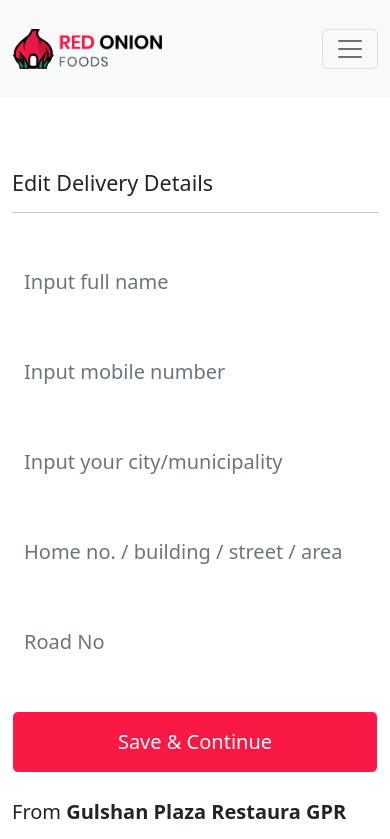
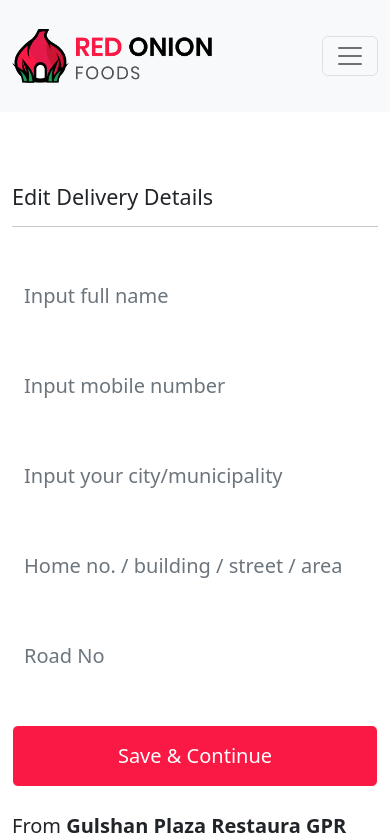
Before and after one commit to Humaiun-Manik/red-onion-client, a React (Create React App) app: page /cart in a window 390 px wide. Shown: the top 839 px of the page. Built offline with nearby package versions, Linux system fonts and the light colour scheme.

Commit message:
initialize firebase

```diff
--- a/package.json
+++ b/package.json
@@ -11,9 +11,11 @@
     "@testing-library/react": "^13.4.0",
     "@testing-library/user-event": "^13.5.0",
     "bootstrap": "^5.2.2",
+    "firebase": "^9.13.0",
     "react": "^18.2.0",
     "react-bootstrap": "^2.5.0",
     "react-dom": "^18.2.0",
+    "react-firebase-hooks": "^5.0.3",
     "react-router-dom": "^6.4.3",
     "react-scripts": "5.0.1",
     "web-vitals": "^2.1.4"
--- a/src/Pages/Login/SocialLogin/SocialLogin.js
+++ b/src/Pages/Login/SocialLogin/SocialLogin.js
@@ -2,20 +2,40 @@ import React from "react";
 import "./SocialLogin.css";
 import { FontAwesomeIcon } from "@fortawesome/react-fontawesome";
 import { faGooglePlusG, faGithub, faFacebook } from "@fortawesome/free-brands-svg-icons";
-// fab fa-facebook
+import auth from "../../../firebase.init";
+import { useSignInWithFacebook, useSignInWithGithub, useSignInWithGoogle } from "react-firebase-hooks/auth";
+import { useNavigate } from "react-router-dom";
+
 const SocialLogin = () => {
+  const [signInWithGoogle, googleUser, googleLoading, googleError] = useSignInWithGoogle(auth);
+  const [signInWithGithub, githubUser, githubLoading, githubError] = useSignInWithGithub(auth);
+  const [signInWithFacebook, facebookUser, facebookLoading, facebookError] = useSignInWithFacebook(auth);
+  const navigate = useNavigate();
+
+  let errorElement;
+  if (googleError) {
+    errorElement = <p className="text-danger">Error: {googleError.message} </p>;
+  }
+  if (googleLoading) {
+    return <p>Loading...</p>;
+  }
+  if (googleUser) {
+    return navigate("/");
+  }
+
   return (
     <div className="text-center social-container">
-      <button className="w-75 mb-4">
+      <button onClick={() => signInWithGoogle()} className="w-75 mb-4">
         <FontAwesomeIcon className="fs-3 me-2" icon={faGooglePlusG}></FontAwesomeIcon>
         continue with google
       </button>
-      <button className="w-75 mb-4">
+      <button onClick={() => signInWithGithub()} className="w-75 mb-4">
         <FontAwesomeIcon className="fs-3 me-2" icon={faGithub}></FontAwesomeIcon>continue with github
       </button>
-      <button className="w-75 mb-4">
+      <button onClick={() => signInWithFacebook()} className="w-75 mb-4">
         <FontAwesomeIcon className="fs-3 me-2" icon={faFacebook}></FontAwesomeIcon>continue with facebook
       </button>
+      {errorElement}
       <div className="d-flex align-items-center mb-4">
         <div className="w-50 border-bottom border-2 mx-4"></div>
         <div>
--- a/src/Pages/Shared/Header/Header.css
+++ b/src/Pages/Shared/Header/Header.css
@@ -1,14 +1,14 @@
-.menu-items img {
-  width: 150px;
+.menu-bar img {
+  width: 200px;
 }
-.menu-items a {
+.menu-bar a {
   color: black;
   font-size: 22px;
   font-weight: 600;
   margin-right: 30px;
   transition: 0.5s;
 }
-.menu-items a:hover {
+.menu-bar a:hover {
   color: #f91944;
 }
 
@@ -26,3 +26,9 @@
   border: 1px solid black !important;
   background-color: black;
 }
+
+@media only screen and (max-width: 576px) {
+  .menu-bar a {
+    text-align: center;
+  }
+}
--- a/src/Pages/Shared/Header/Header.js
+++ b/src/Pages/Shared/Header/Header.js
@@ -10,7 +10,7 @@ const Header = () => {
   const navigate = useNavigate();
 
   return (
-    <Navbar className="py-4 menu-items" collapseOnSelect expand="lg" bg="light" variant="light">
+    <Navbar className="py-4 menu-bar" collapseOnSelect expand="lg" bg="light" variant="light">
       <Container>
         <Navbar.Brand as={Link} to="/">
           <img src={logo} alt="" />
--- /dev/null
+++ b/src/firebase.init.js
@@ -0,0 +1,28 @@
+// Import the functions you need from the SDKs you need
+import { initializeApp } from "firebase/app";
+import { getAuth } from "firebase/auth";
+// TODO: Add SDKs for Firebase products that you want to use
+// https://firebase.google.com/docs/web/setup#available-libraries
+
+// Your web app's Firebase configuration
+const firebaseConfig = {
+  apiKey: process.env.REACT_APP_apiKey,
+  authDomain: process.env.REACT_APP_authDomain,
+  projectId: process.env.REACT_APP_projectId,
+  storageBucket: process.env.REACT_APP_storageBucket,
+  messagingSenderId: process.env.REACT_APP_messagingSenderId,
+  appId: process.env.REACT_APP_appId,
+};
+
+// Initialize Firebase
+const app = initializeApp(firebaseConfig);
+const auth = getAuth(app);
+
+export default auth;
+
+/* apiKey: "AIzaSyAPkLxed5OCNoI4XZEm1CkxH_zCES30CuE",
+  authDomain: "red-onion-52f5b.firebaseapp.com",
+  projectId: "red-onion-52f5b",
+  storageBucket: "red-onion-52f5b.appspot.com",
+  messagingSenderId: "862213713218",
+  appId: "1:862213713218:web:6808d013563ced95d12cdb", */
```
Also changed, not shown: 1 other file (tests, documents, lock files or other folders).
